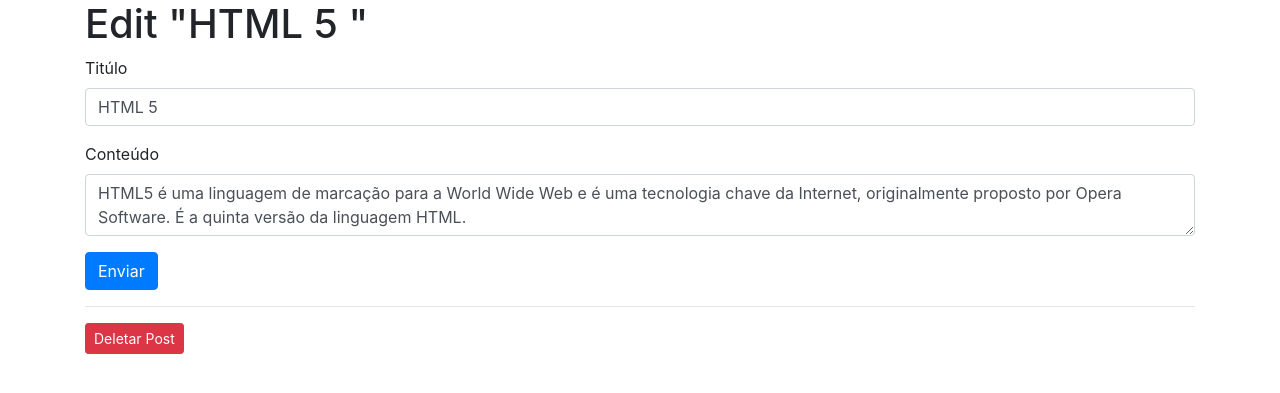
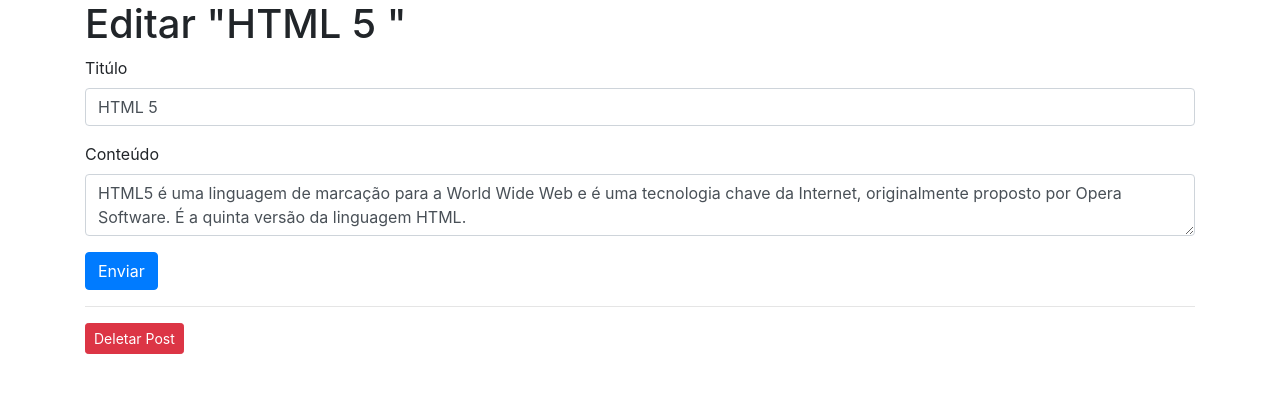
Before and after one commit to joellpaim/Flask-blog, a Flask app: page /4/edit in a window 1280 px wide. Shown: the part 56-449 px from the top of the page. Run offline with Flask 2, Linux system fonts and the light colour scheme; data comes from the database, SQL or seed files in the repository; some libraries are stand-ins or nearby versions.

Commit message:
Segundo commit

```diff
--- a/templates/edit.html
+++ b/templates/edit.html
@@ -1,7 +1,7 @@
 {% extends 'base.html' %}
 
 {% block content %}
-<h1>{% block title %} Edit "{{ post['title'] }}" {% endblock %}</h1>
+<h1>{% block title %} Editar "{{ post['title'] }}" {% endblock %}</h1>
 
 <form method="post">
     <div class="form-group">
```
Also changed, not shown: README.md (deleted).
